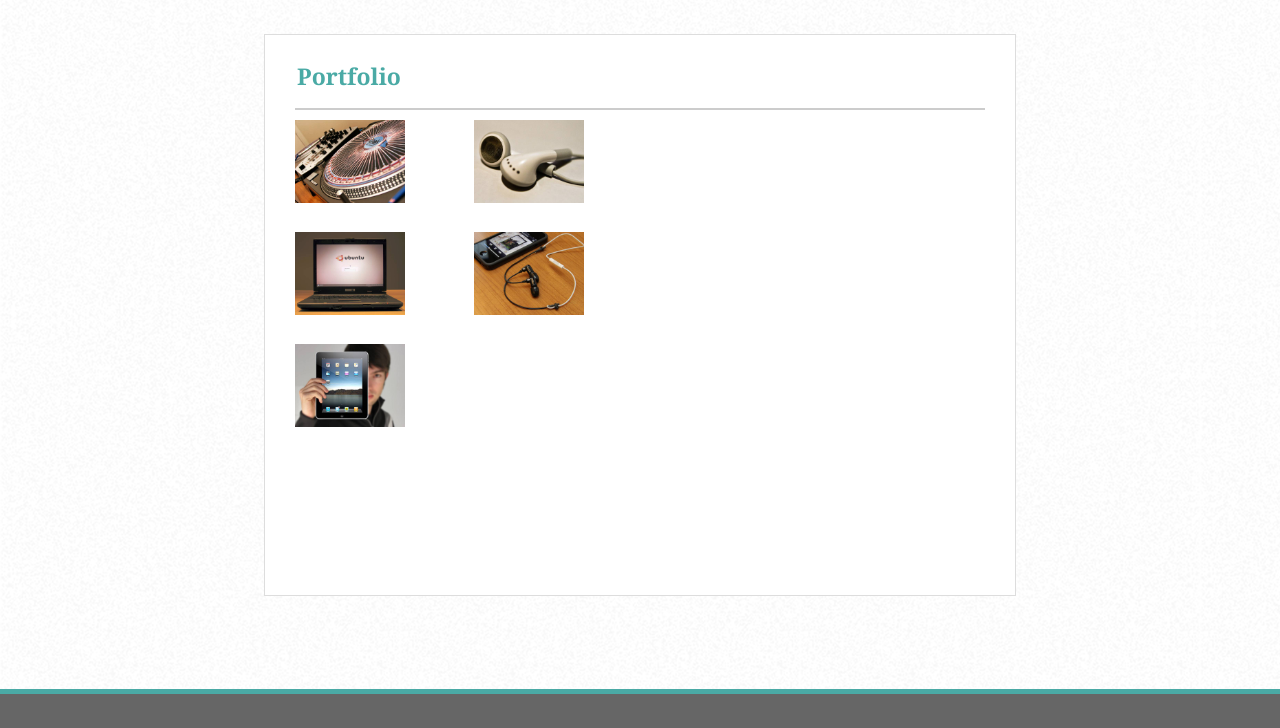
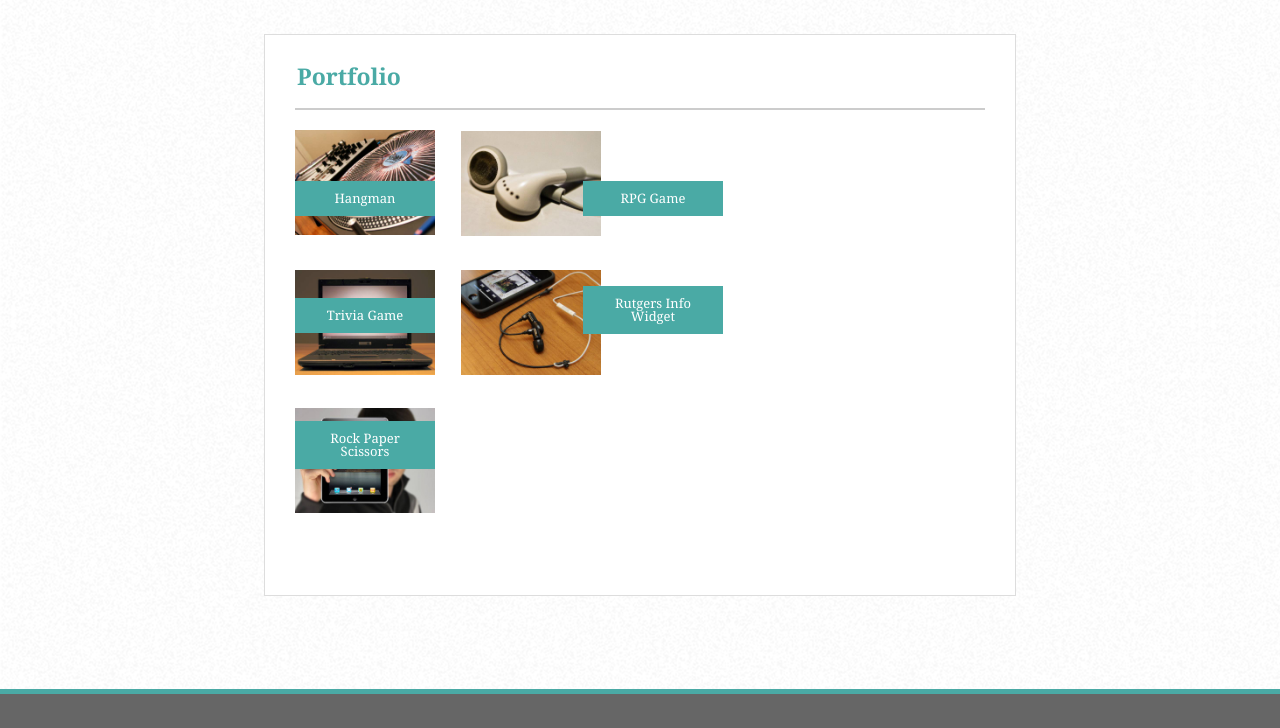
Before and after one commit to e0marina/Basic-Portfolio, a plain HTML site: page portfolio.html in a window 1280 px wide. Shown: the part 72-800 px from the top of the page. Drawn offline with Linux system fonts and the light colour scheme.

Commit message:
Portfolio page done I think

```diff
--- a/assets/css/style.css
+++ b/assets/css/style.css
@@ -111,37 +111,82 @@ footer {
 }
 
 .proj {
-    width: 110px;
-    position: absolute;
+    width: 140px;
+    position: relative;
+    z-index: 1;
+
 }
 
 .hangman {
-    top: 24%;
-}
-
-.rpg {
-    top: 24%;
-    left: 37%;
-}
-
-.trivia {
-    top: 38%;
+    padding: 20px 0px;
 
 
 }
 
+.figHang {
+    bottom: 64%
+
+
+
+}
+
+.rpg {
+    bottom: 127px;
+    left: 24%;
+
+}
+
+.figRpg {
+    bottom: 64%;
+    left: 583px;
+
+}
+.trivia {
+    bottom: 96px;
+
+
+}
+
+.figTriv {
+    bottom: 395px;
+
+}
+
 .rutgers {
-    left: 37%;
-    top: 38%;
+    left: 24%;
+    bottom: 204px;
+}
+
+.figRut {
+    bottom: 394px;
+    left: 583px;
+
+
 }
 
 .rockps {
-    top: 52%;
+    bottom: 174px;
 
 }
 
+.figRock {
+    bottom: 259px;
+}
+
 figcaption {
-    display: none;
+
+    background-color:#4aaaa5;
+    color: #ffffff;
+    font-family: Georgia, Times, "Times New Roman", serif;
+    width: 118px;
+    font-size: 13px;
+    text-align: center;
+    padding: 11px;
+    position: absolute;
+    z-index: 2;
+
+
+
 
 
 }
--- a/portfolio.html
+++ b/portfolio.html
@@ -35,27 +35,27 @@
                 <div>
                     <img class="proj hangman" src="assets/images/proj_hangman.jpg" alt="place holder image">
                     <!--<a href="#" target="_blank">Hangman</a>-->
-                    <figcaption>Hangman</figcaption>
+                    <figcaption class="figHang">Hangman</figcaption>
                 </div>
                 <div>
                     <img class="proj rpg" src="assets/images/proj_rpg.jpg" alt="place holder image">
                     <!--<a href="#" target="_blank">RPG Game</a>-->
-                    <figcaption>RPG Game</figcaption>
+                    <figcaption class="figRpg">RPG Game</figcaption>
                 </div>
                 <div>
                     <img class="proj trivia" src="assets/images/proj_trivia.jpg" alt="place holder image">
                     <!--<a href="#" target="_blank">Trivia Game</a>-->
-                    <figcaption>Trivia Game</figcaption>
+                    <figcaption class="figTriv">Trivia Game</figcaption>
                 </div>
                 <div>
                     <img class="proj rutgers" src="assets/images/proj_rutgers.jpg" alt="place holder image">
                     <!--<a href="#" target="_blank">Rutgers Info Widget</a>-->
-                    <figcaption>Rutgers Info Widget</figcaption>
+                    <figcaption class="figRut">Rutgers Info Widget</figcaption>
                 </div>
                 <div>
                     <img class="proj rockps" src="assets/images/proj_rockps.jpg" alt="place holder image">
                     <!--<a href="#" target="_blank">Rock Paper Scissors</a>-->
-                    <figcaption>Rock Paper Scissors</figcaption>
+                    <figcaption class="figRock">Rock Paper Scissors</figcaption>
 
                 </div>
             </div>
```
